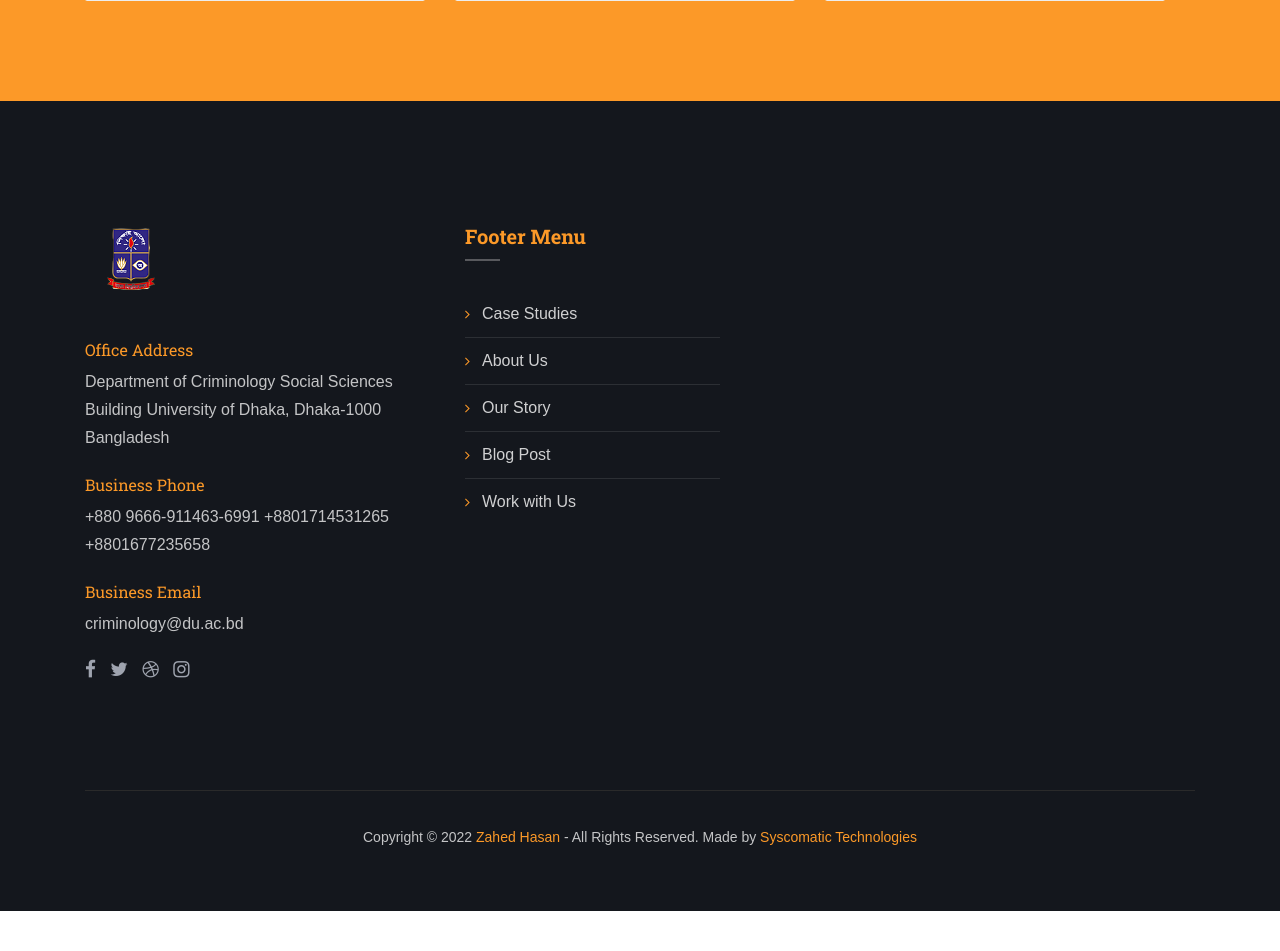
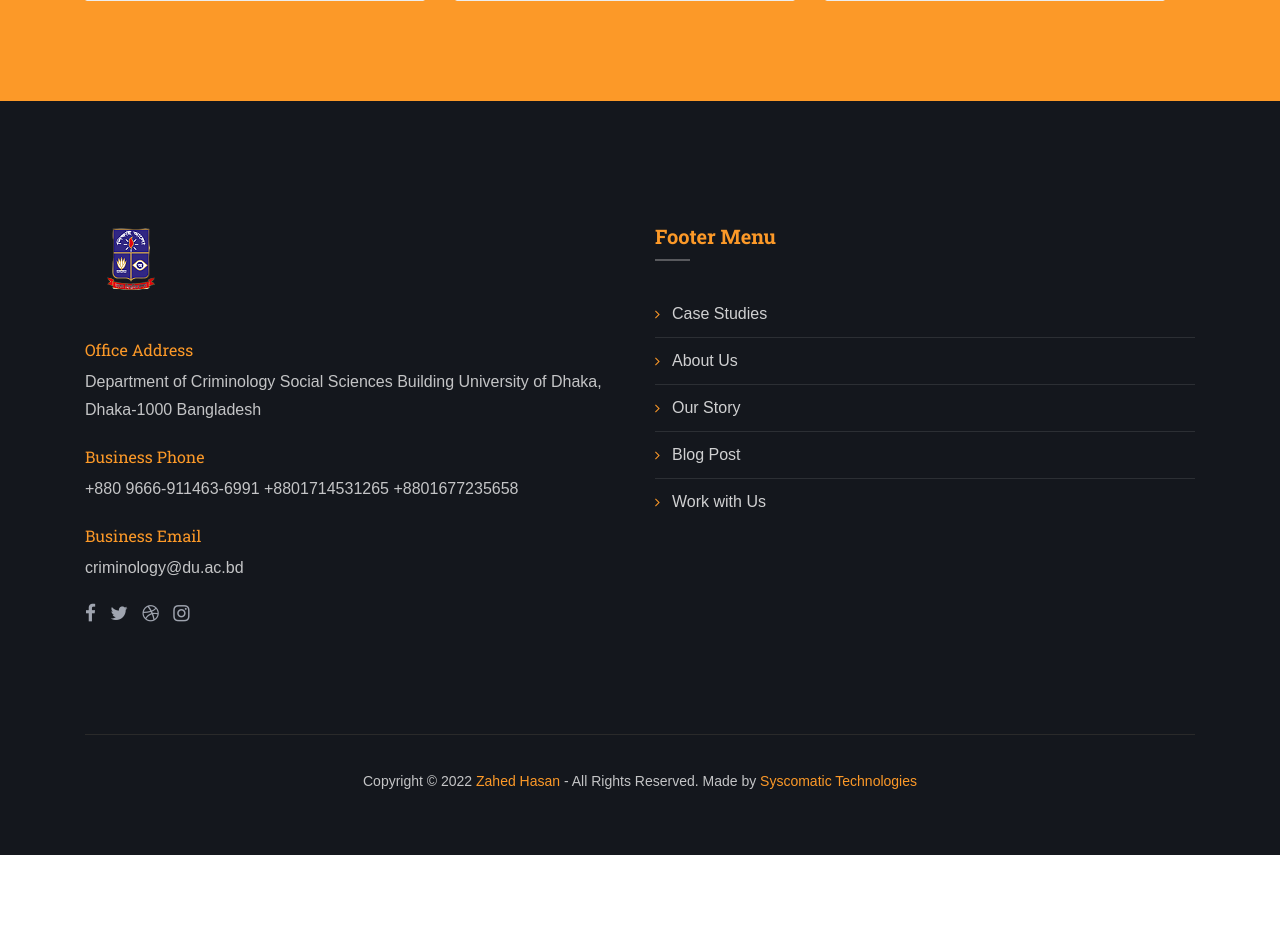
Before and after one commit to Zahed75/criminology_core, a Django app: page /about/ in a window 1280 px wide. Shown: the part 2830-3781 px from the top of the page. Run offline with Django 4.2, Linux system fonts and the light colour scheme; data that the repository does not hold is empty; some libraries are stand-ins or nearby versions; some web fonts are replaced.

Commit message:
footer updated

```diff
--- a/templates/base.html
+++ b/templates/base.html
@@ -176,7 +176,7 @@
     <div class="footer-top  has-color pt--120 pb--30">
         <div class="container">
             <div class="row">
-                <div class="col-md-4">
+                <div class="col-md-6">
                     <div class="widget widget-company">
                         <a href="{% url 'home' %}"><img src="{%static 'assets/images/icon/du_logo.png' %}" alt="image"></a>
                         <div class="address">
@@ -205,7 +205,7 @@
                         </ul>
                     </div>
                 </div>
-                <div class="col-md-3">
+                <div class="col-md-6">
                     <div class="widget footer-link">
                         <h4 class="fwidget-title mb-5 pb-3 primary-color">Footer Menu</h4>
                         <ul>
```
